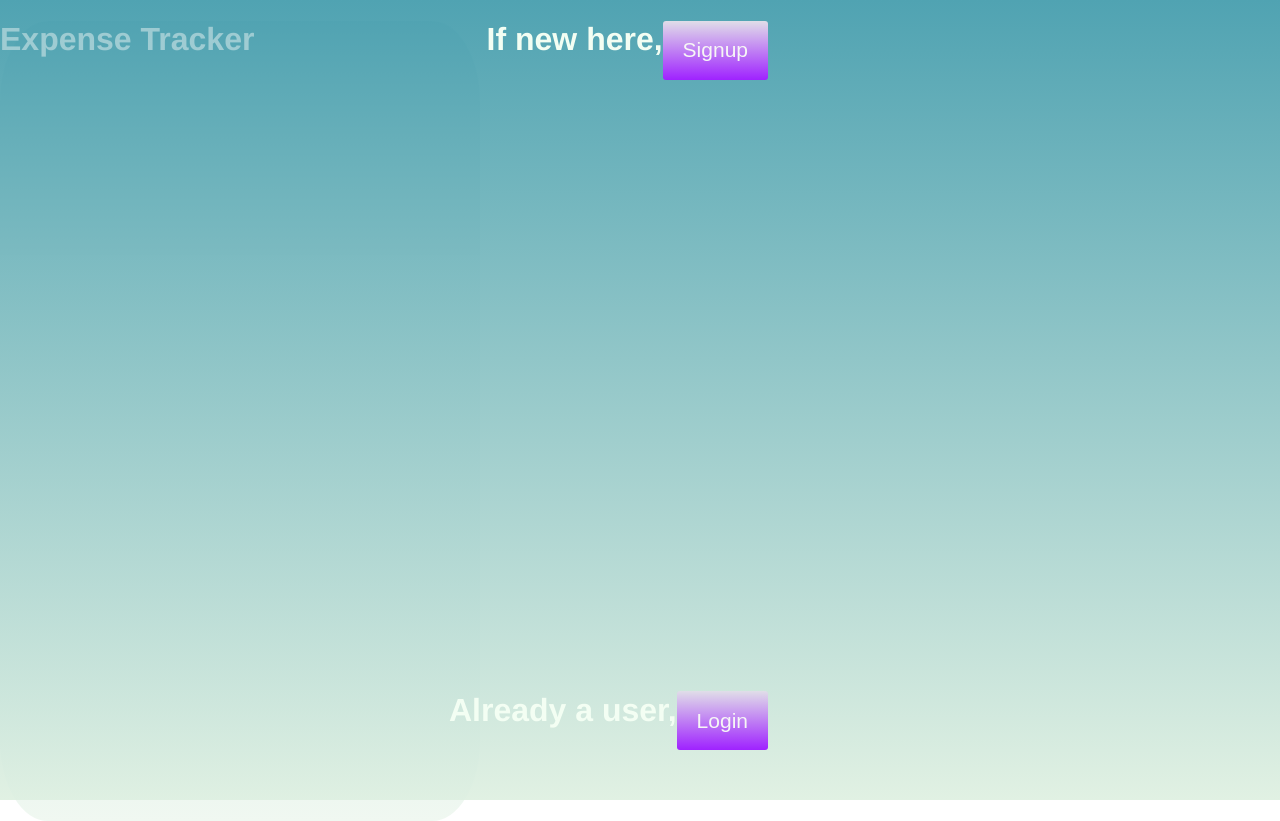
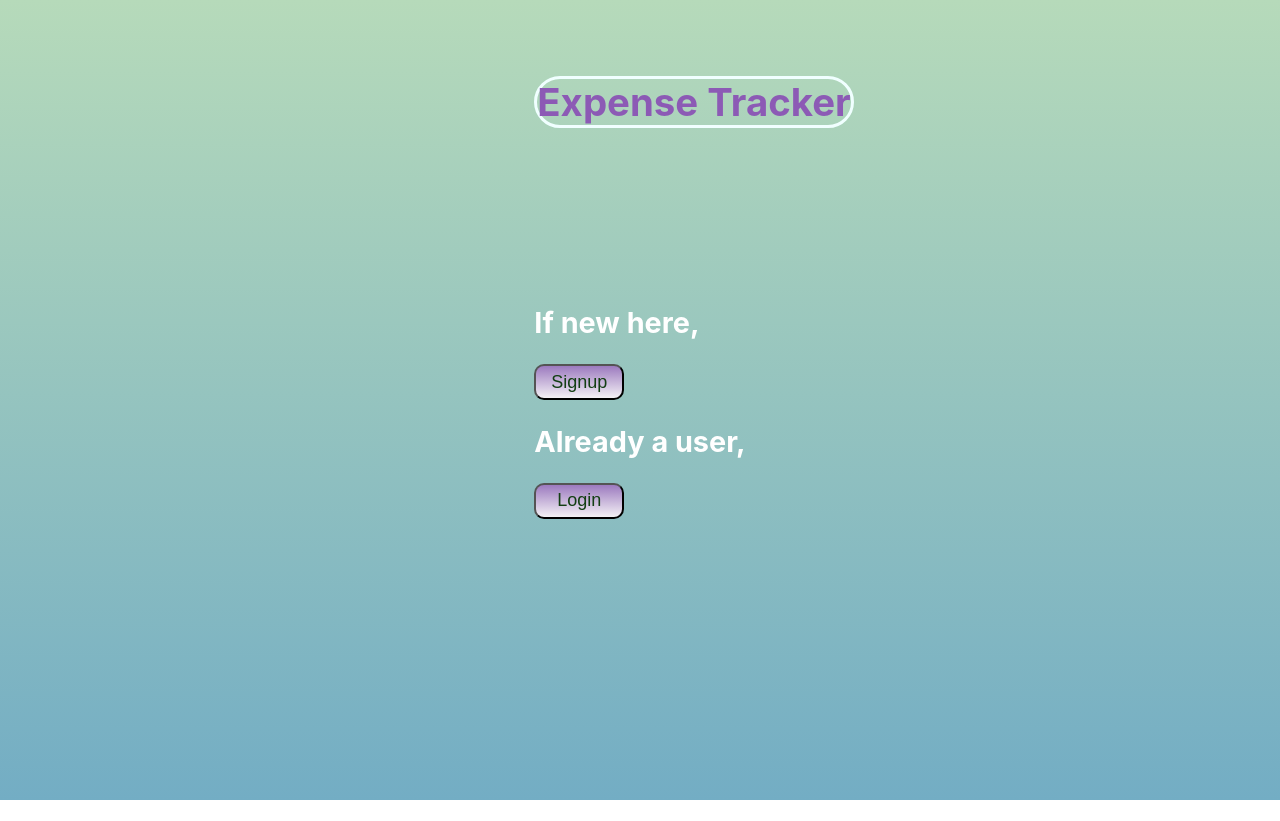
Before and after one commit to vipinrwt95/fullstackexpense, a React (Create React App) app: page / in a window 1280 px wide. After the commit the page ends 800 px from the top, so only its background shows below. Built offline with nearby package versions, Linux system fonts and the light colour scheme.

Commit message:
using token for authentication

```diff
--- a/src/App.css
+++ b/src/App.css
@@ -1,147 +1,64 @@
-.login {
-  width: 100%;
-  height: 100%;
-  background-color: rgb(217, 242, 242);
-  align-items: center;
-  position: absolute;
+
+.app{
+display: flex;
+justify-content: center;
+align-items: center;
+min-height: 100%;
+min-width: 100%;
+height: 100vh;
+width: 100vh;
+background: linear-gradient(rgb(182, 218, 186), rgb(115, 173, 196));
+
 
 }
-.container {
-  display: flex;
-  background-image: linear-gradient(rgb(80, 163, 178), rgb(225, 241, 227));
-
-  position: relative;
-  width: 100%;
-  height: 100%;
-}
-
-.btn {
-
-  justify-content: center;
-  font-size: 21px;
-  padding: 5px 20px;
-  border: 0;
-  background-image: linear-gradient(rgb(224, 222, 232), rgb(159, 34, 255));
-  color: rgb(246, 246, 245);
-  border-radius: 3px;
-  cursor: pointer;
-  margin-top: 1em;
- }
- .btndel {
-
-  justify-content: center;
-  font-size: 12px;
-  padding: 1px;
-  border: 0;
-  background-image: linear-gradient(rgb(202, 238, 228), rgb(35, 146, 139));
-  color: rgb(92, 27, 157);
-  border-radius: 5px;
-  cursor: pointer;
-  margin-top: 1em;
- }
- .text {
-  font-size: 20px;
-  font-weight: 200;
-  color: rgb(64, 55, 55);
-
-
-  padding: 2px 2px;
-  border-radius: 5px;
-  background-image: linear-gradient(rgb(209, 207, 215), rgb(211, 249, 185));
-}
-.right-side {
-  display: flex;
-  flex-direction: column;
-  justify-content: center;
-  height: 25vh;
-  background-image: linear-gradient(rgb(254, 254, 254), rgba(187, 205, 200, 0.83));
-  box-shadow: 0px 0px 12px 2px rgba(109, 146, 247, 0.666)  !important;
-  width: 50%;
-  position: relative;
-  right: -10em;
-  margin-top: 5em;
-  top:5em;
-
-  border-radius: 6px;
-  z-index: 1;
-  transition: all 400ms ease-in-out;
-  cursor: pointer;
-  box-shadow: 0px 0px 12px 2px rgba(15, 15, 15, 0.281);
-}
-
-
-.brand {
-  display: flex;
-  font-family: 'Franklin Gothic Medium', 'Arial Narrow', Arial, sans-serif;
-  font:'Arial Narrow';
-  height: 100vh;
-  width:60vh;
-  background-image: linear-gradient(rgb(80, 163, 178), rgb(225, 241, 227));
-  color: rgb(229, 241, 241);
-  cursor: pointer;
-  position: relative;
-  border-radius: 10%;
-  opacity: 0.5;
-
-  }
-  .brand:hover{
-    opacity:1;
-    background-image: linear-gradient(rgb(207, 205, 211), rgb(120, 174, 222));
-    color:rgb(138, 112, 163)
-  }
-  .expense {
-  display: flex;
-  font-family: 'Franklin Gothic Medium', 'Arial Narrow', Arial, sans-serif;
-  font:'Arial Narrow';
-  height: 100vh;
-  width:50vh;
-  background-image: linear-gradient(rgb(195, 179, 235), rgb(149, 49, 199));
-  color: rgb(229, 241, 241);
-  cursor: pointer;
-  position: relative;
-  border-radius: 10%;
-
-
- }
- .hometext {
-  display: flex;
-  font-family: 'Franklin Gothic Medium', 'Arial Narrow', Arial, sans-serif;
-  font:'Arial Narrow';
-  color: rgb(243, 254, 243);
-  position:absolute;
-  right: 40% !important;
-
-  cursor: pointer;
-}
-.hometext2 {
-  display: flex;
-  font-family: 'Franklin Gothic Medium', 'Arial Narrow', Arial, sans-serif;
-  font:'Arial Narrow';
-  color: rgb(243, 254, 243);
-  position:absolute;
-  right: 40% !important;
-  bottom: 50px;
-
-  cursor: pointer;
-}
-
-img {
-  width: 50px;
-  height: 50px;
-}
-ul{
-  color:antiquewhite;
-  font-family: 'Franklin Gothic Medium', 'Arial Narrow', Arial, sans-serif;
-  font:'Arial Narrow';
-  font-weight: 400;
-   font-size: xx-large;
-   list-style-type: none;
+.register{
+ font-size: larger;
 
 }
-li{
-  color:antiquewhite;
-  font-family: 'Franklin Gothic Medium', 'Arial Narrow', Arial, sans-serif;
-  font:'Franklin Gothic Medium';
-  font-weight: 400;
-   font-size: large;
+.btn{
+ color:rgb(19, 63, 19);
+ background: linear-gradient(rgb(156, 122, 191), rgb(244, 241, 245));
+ font-size: large;
+ width: 5em;
+ height: 2em;
+ border-radius: 10px;
+
 }
+.brand{ display: flex;
+  justify-content: center;
+  position: fixed;
+color:rgb(140, 90, 181);
+top: 50px;
+  border: 3px solid rgb(4, 34, 73);
+  border-radius: 60px;
+  border-color: azure;
+
+}
+@keyframes animatedBackground {
+  from {
+    background-position: 0 0;
+  }
+  to {
+    background-position: 100% 0;
+  }
+}
+#animate-area {
+  display: flex;
+  justify-content: center;
+   align-items: center;
+    height: 100vh;
+    background: linear-gradient(rgb(130, 217, 207), rgb(197, 228, 59));
+ opacity: 0.76;
+  background-position: 0px 0px;
+  background-repeat: repeat-x repeat-y;
+  animation: animatedBackground 50s linear infinite alternate;
+  background-size: contain;
+  width: 100%;
+  height: 100vh;
+
+}
+.expenselist{
+  position: absolute;
+  top:0;
+  left:0;
+}
--- a/src/App.js
+++ b/src/App.js
@@ -4,15 +4,18 @@ import './App.css';
 import Register from './components/Register';
 import Expense from './components/Expense';
 import {Routes,Route} from "react-router-dom"
+import dolla from './components/dolla.jpg'
 
 function App() {
 
   return (
+    <div className='app'>
    <Routes>
 
      <Route path="/" element={<Register/>} />
      <Route path="/expense" element={<Expense/>} />
     </Routes>
+    </div>
   );
 }
 
--- a/src/components/Expense.js
+++ b/src/components/Expense.js
@@ -20,7 +20,8 @@ const ExpenseHandler=(event)=>{
  let e=expense.current.value;
  let d=description.current.value;
  let c=category.current.value;
- axios.post(`${baseUrl}/addExpense`,{expense:e,description:d,category:c})
+ const token=localStorage.getItem('token')
+ axios.post(`${baseUrl}/addExpense`,{expense:e,description:d,category:c},{headers:{"Authorization":token}})
  .then(res=>{
     console.log(res.data);
     let newex=res.data
@@ -34,7 +35,8 @@ const addtoDom=(item)=>{
   document.getElementById('list').appendChild(child);
 }
 useEffect(() => {
-    axios.get(`${baseUrl}/Expenses`).then(res=>{
+   const token=localStorage.getItem('token')
+    axios.get(`${baseUrl}/Expenses`,{headers:{"Authorization":token}}).then(res=>{
         setallExpenses(res.data)
       })
    },[currentExpense]);
@@ -45,8 +47,8 @@ if(allExpenses)
   content=<ul>{allExpenses.map(item=>{return <li key={item.id}>{item.expense} {item.description} {item.category} <button className="btndel" onClick={expenseDeleteHandler.bind(null,item.id)}>DELETE</button></li>})}</ul>
 }
 async function expenseDeleteHandler(id){
-
-    await axios.delete(`${baseUrl}/Expenses/Delete`,{data:{id:id}})
+   const token=localStorage.getItem('token')
+    await axios.post(`${baseUrl}/Expenses/Delete`,{id:id},{headers:{"Authorization":token}})
     .then(res=>{
        alert(res.data.message);
 
@@ -58,13 +60,13 @@ async function expenseDeleteHandler(id){
 return (
     <div>
 
-        <div className="container">
-        <div className="brand">
-            <div className="list" id="list"><h1>All Expenses...</h1>
+
+         <div className="expenselist"><h1>All Expenses...</h1>
             {content}
             </div>
-        </div>
-  <form style={{right:'50px'}} onSubmit={ExpenseHandler}>
+
+        <div>
+  <form  onSubmit={ExpenseHandler}>
   <h1 style={{color:'white',position:'relative' ,left:'80px',top:'2px'}}>New Expense</h1>
   <div style={{padding:"50px"}}><img src={expensepic} /> <input type="number" className="text" placeholder="Enter Expense.." ref={expense} required/></div>
   <div style={{padding:"50px"}}><img src={descpic}  /> <input type="text" className="text" placeholder="Description.." ref={description} required/></div>
@@ -76,7 +78,7 @@ return (
 </select></div>
 <button className="btn" style={{position:'relative' ,left:'150px'}} type="submit">ADD EXPENSE</button>
    </form>
-   <div className="brand" style={{position:'fixed',right:'0'}}>
+   <div style={{position:'absolute',top:'0',right:'0'}}>
             <div className="list" id="list"><h1>Current Expense Added</h1>
             {currentExpense && <li>{currentExpense.expense} paid for {currentExpense.description} - {currentExpense.category}</li>}
             </div>
--- a/src/components/Register.js
+++ b/src/components/Register.js
@@ -2,6 +2,7 @@ import React,{useState} from "react";
 
 import { Login } from "./login";
 import {Signup} from "./signup";
+import dolla from './dolla.jpg';
 
 let Register=()=>{
 
@@ -13,17 +14,15 @@ const pagehandler=(item)=>{
 
 return (<>
 
-<div className="login">
-<div className="container">
-
+<div className="register">
 {page==0 && <>
     <h1 className="brand">Expense Tracker</h1>
-  <div className="hometext" onClick={pagehandler.bind(null,1)}><h1 >If new here,</h1><button className="btn">Signup</button></div>
-  <div className="hometext2" onClick={pagehandler.bind(null,2)}><h1 >Already a user,</h1><button className="btn">Login</button></div></>}
+  <div  onClick={pagehandler.bind(null,1)}><h2 style={{color:'white'}} >If new here,</h2><button className="btn">Signup</button></div>
+  <div  onClick={pagehandler.bind(null,2)}><h2 style={{color:'white'}}  >Already a user,</h2><button className="btn">Login</button></div></>}
 {page==1 && <><h1 className="brand">Expense Tracker</h1><Signup page={pagehandler} item={2} /></>}
 {page==2 && <><h1 className="brand">Expense Tracker</h1><Login page={pagehandler} item={1}/></>}
 </div>
-</div>
+
 </>)
 
 }
--- a/src/components/login.js
+++ b/src/components/login.js
@@ -8,23 +8,25 @@ export const Login=(props)=>{
   const email=useRef();
 const password=useRef();
 
-const loginHandler=(event)=>{
+const loginHandler=async (event)=>{
     event.preventDefault();
 
- let details={
-    email:email.current.value,
-    password:password.current.value
-}
-axios.post(`${baseUrl}/login`,details)
-.then((res)=>{
-  if(res.data.message=='Logged in')
-  {
-    navigate("/expense")
-  }
 
-}).catch(err=>{
-  console.log(err);
-})
+      let details={
+        email:email.current.value,
+        password:password.current.value
+    }
+    axios.post(`${baseUrl}/login`,details).then(res=>{
+      console.log(res.data.message)
+      console.log(res.data.token);
+      localStorage.setItem('token',res.data.token)
+      navigate('/expense');
+    })
+    .catch(err=>{console.log(err.response.data.message)})
+
+
+
+
   }
 
 const navHandler=()=>{
@@ -33,9 +35,9 @@ props.page(props.item);
 
 return(
     <>
-   <form className="right-side" onSubmit={loginHandler} style={{display:'flex',alignContent:'center'}}>
-     <input className="text" type="email" placeholder="Email" ref={email}  required/>
-     <input className="text"type="password" placeholder="Password" ref={password} required/>
+   <form  onSubmit={loginHandler} style={{display:'flex',alignContent:'center'}}>
+     <input className="text" type="email" placeholder="Email" ref={email}  required/><br/>
+     <input className="text"type="password" placeholder="Password" ref={password} required/><br/>
      <button className="btn">Log In</button>
      <nav style={{fontWeight:'25',color:'white'}} onClick={navHandler}>New User,take me to Signup</nav>
 
--- a/src/components/signup.js
+++ b/src/components/signup.js
@@ -28,10 +28,10 @@ const navHandler=()=>{
 
 return(
     <>
-   <form className="right-side" onSubmit={signupHandler}>
-     <input  className="text"type="text" placeholder="Name"  ref={name}  required/>
-     <input className="text" type="email" placeholder="Email" ref={email} required/>
-     <input className="text"type="password" placeholder="Password" ref={password} required />
+   <form  onSubmit={signupHandler}>
+     <input  className="text"type="text" placeholder="Name"  ref={name}  required/><br/>
+     <input className="text" type="email" placeholder="Email" ref={email} required/><br/>
+     <input className="text"type="password" placeholder="Password" ref={password} required /><br/>
      <button className="btn" type="submit">Register</button>
      <nav style={{fontWeight:'25',color:'white'}} onClick={navHandler}>Already have an account</nav>
      </form>
```
Also changed, not shown: src/components/dolla.jpg (added).
